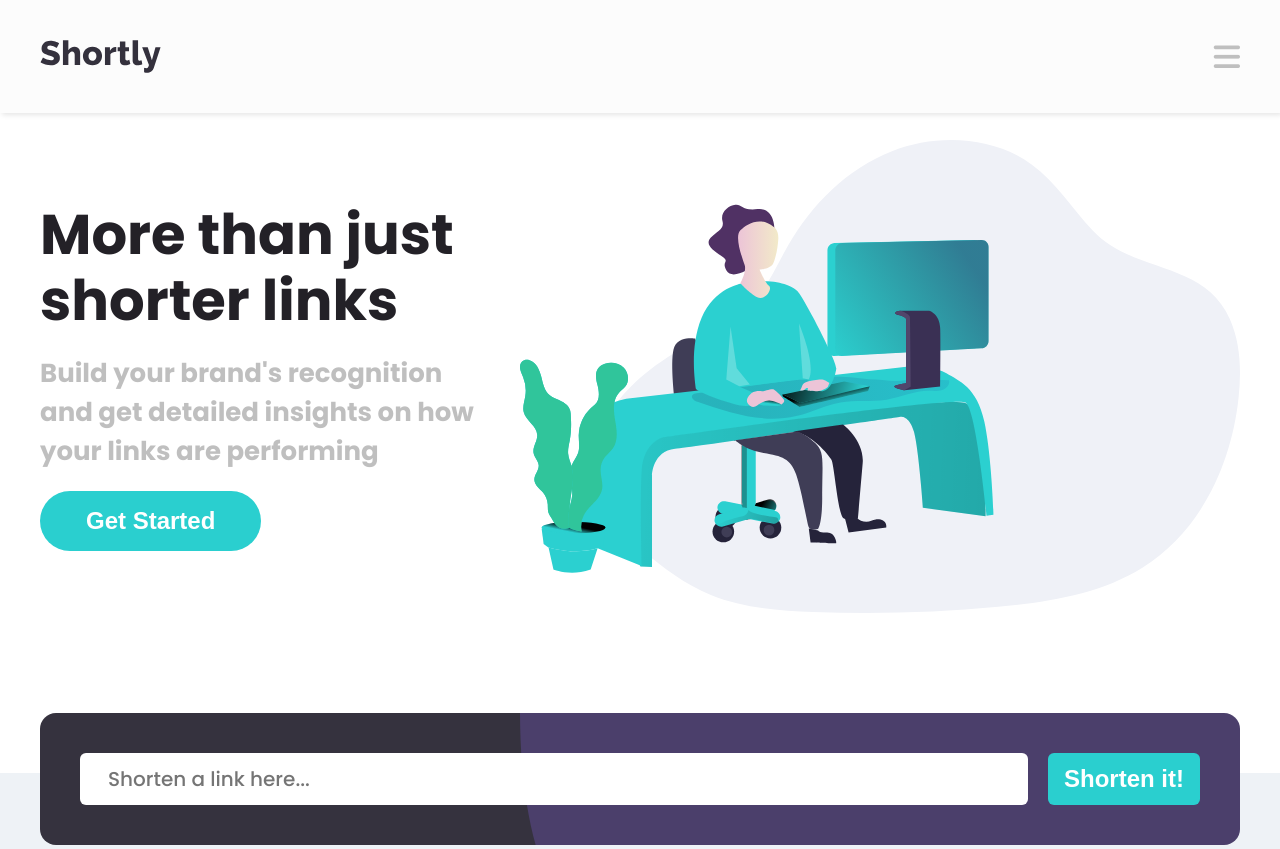
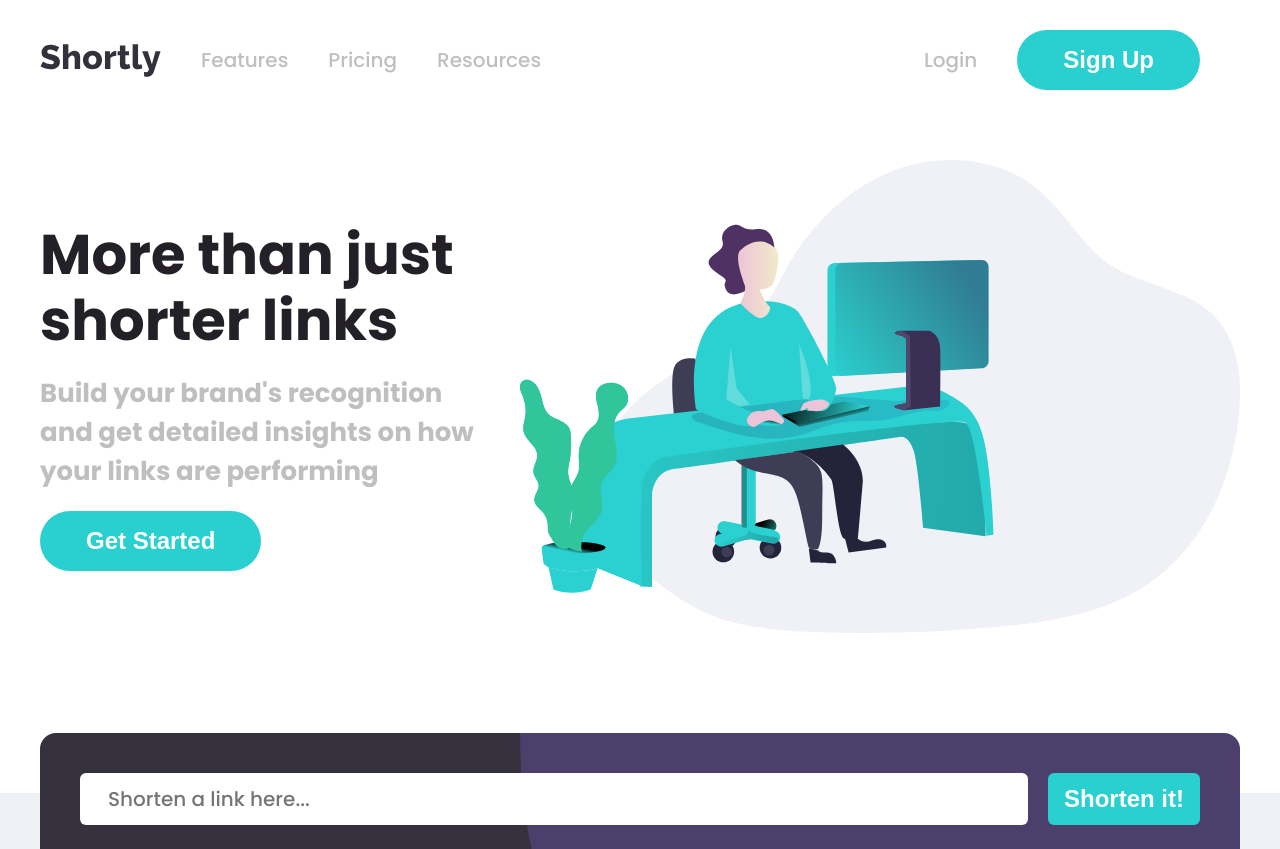
Before and after one commit to Arquimidio/url-shortener, a website: page public/index.html in a window 1280 px wide. Shown: the top 849 px of the page. Drawn offline with nearby package versions, Linux system fonts and the light colour scheme.

Commit message:
fixed navbar background and add desktop menu

```diff
--- a/public/index.html
+++ b/public/index.html
@@ -12,8 +12,8 @@
 	 <body>
 	 	<nav>
 			<img src="./images/logo.svg" alt="">
-			<i class="fas fa-bars"></i>
-			<ul class="mobile-menu">
+			<i class="fas fa-bars hamburguer"></i>
+			<ul class="menu mobile-menu">
 				<li>Features</li>
 				<li>Pricing</li>
 				<li>Resources</li>
@@ -21,6 +21,17 @@
 				<li>Login</li>
 				<button class="get-started--btn">Sign Up</button>
 			</ul>
+			<div class="menu desktop-menu">
+				<div>
+					<a href=''>Features</a>
+					<a href=''>Pricing</a>
+					<a href=''>Resources</a>
+				</div>
+				<div>
+					<a href=''>Login</a>
+					<button class="get-started--btn">Sign Up</button>
+				</div>
+			</div>
 		 </nav>
 		<main>
 			<img src="./images/illustration-working.svg" alt="">
--- a/public/style.css
+++ b/public/style.css
@@ -40,6 +40,10 @@ p {
     font-weight: 700;
 }
 
+a{
+    text-decoration: none;
+}
+
 i{
     cursor: pointer;
     font-size: 1.5rem;
@@ -68,21 +72,22 @@ nav{
     align-items: center;
     width: 100%;
     padding: 1.2rem 1rem;
-    background-color: rgb(252, 252, 252);
-    box-shadow: 2px 2px 5px rgba(0,0,0, 0.1);
-    position: fixed;
+    /*position: fixed;
     top: 0;
-    z-index: 1;
+    z-index: 1;*/
 }
 
 nav i{
     color: var(--gray)
 }
 
+.menu{
+    list-style-type: none;
+    display: flex;
+}
+
 .mobile-menu{
     position: fixed;
-    list-style-type: none;
-    display: flex;
     flex-direction: column;
     justify-content: center;
     align-items: center;
@@ -112,12 +117,36 @@ nav i{
     align-self: stretch;
 }
 
+.desktop-menu{
+    justify-content: space-between;
+    align-items: center;
+    width: 100%;
+    display: none;
+    padding: 0 2rem;
+    gap: 1rem;
+}
+
+.desktop-menu a{
+    color: var(--gray)
+}
+
+.desktop-menu a:hover{
+    color: var(--dark-blue)
+}
+
+.desktop-menu div{
+    display: flex;
+    justify-content: center;
+    align-items: center;
+    gap: 2rem;
+}
+
 main{
     display: flex;
     flex-direction: column;
     align-items: center;
     gap: 1rem;
-    margin: 5rem 0 6rem 0;
+    margin: 0rem 0 6rem 0;
 }
 
 main div{
@@ -217,7 +246,6 @@ form button{
 }
 
 .links--container a{
-    text-decoration: none;
     color: var(--primary-cyan);
     font-weight: 700;
 }
@@ -340,7 +368,6 @@ footer a:hover, footer i:hover{
 
 .links__area a{
     color: #fff;
-    text-decoration: none;
 }
 
 .social{
@@ -357,9 +384,24 @@ footer a:hover, footer i:hover{
     :root{
         font-size: 20px;
     }
+
+    .fa-bars.hamburguer{
+        display: none;
+    }
+
+    .desktop-menu{
+        display: flex;
+    }
+
+
     body > *{
         padding: 2rem;
     }
+
+    nav{
+        padding: 1.5rem 2rem;
+    }
+
     main{
         flex-direction: row-reverse;
         justify-content: space-between;
```
